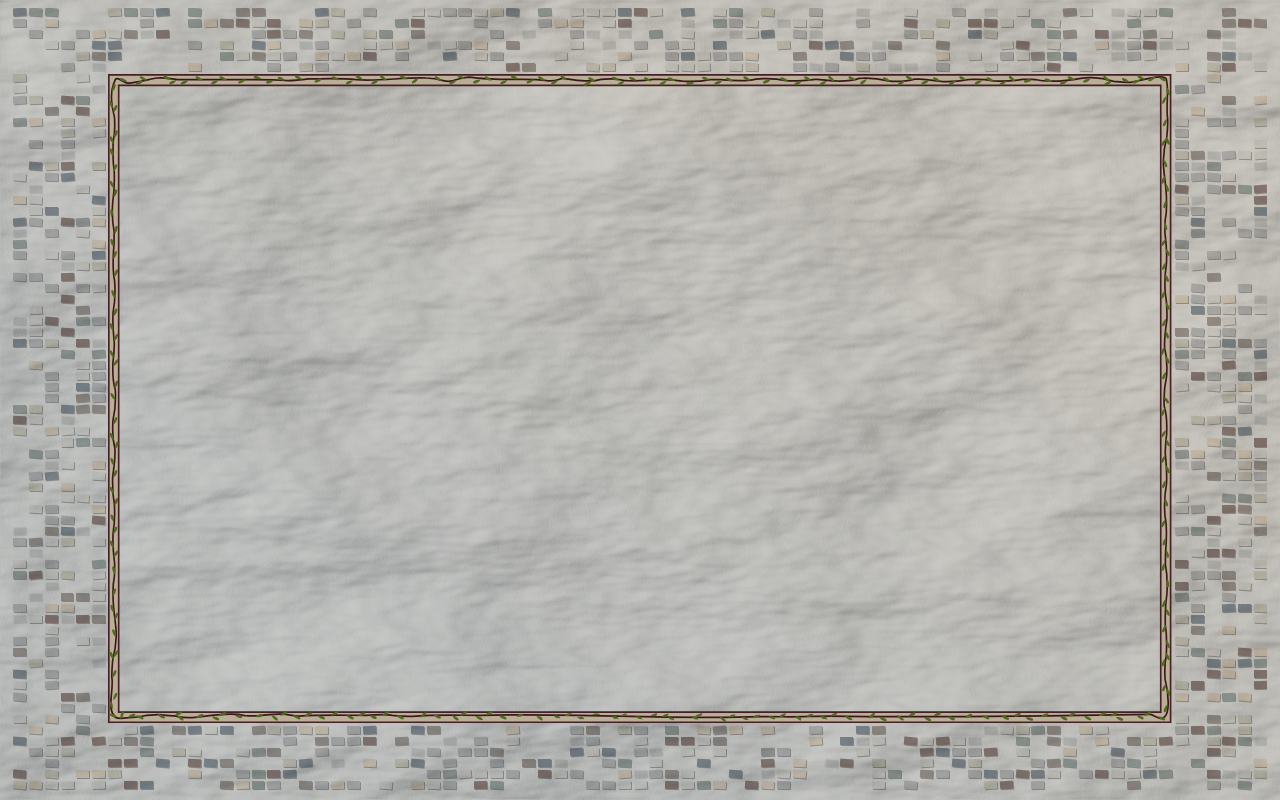
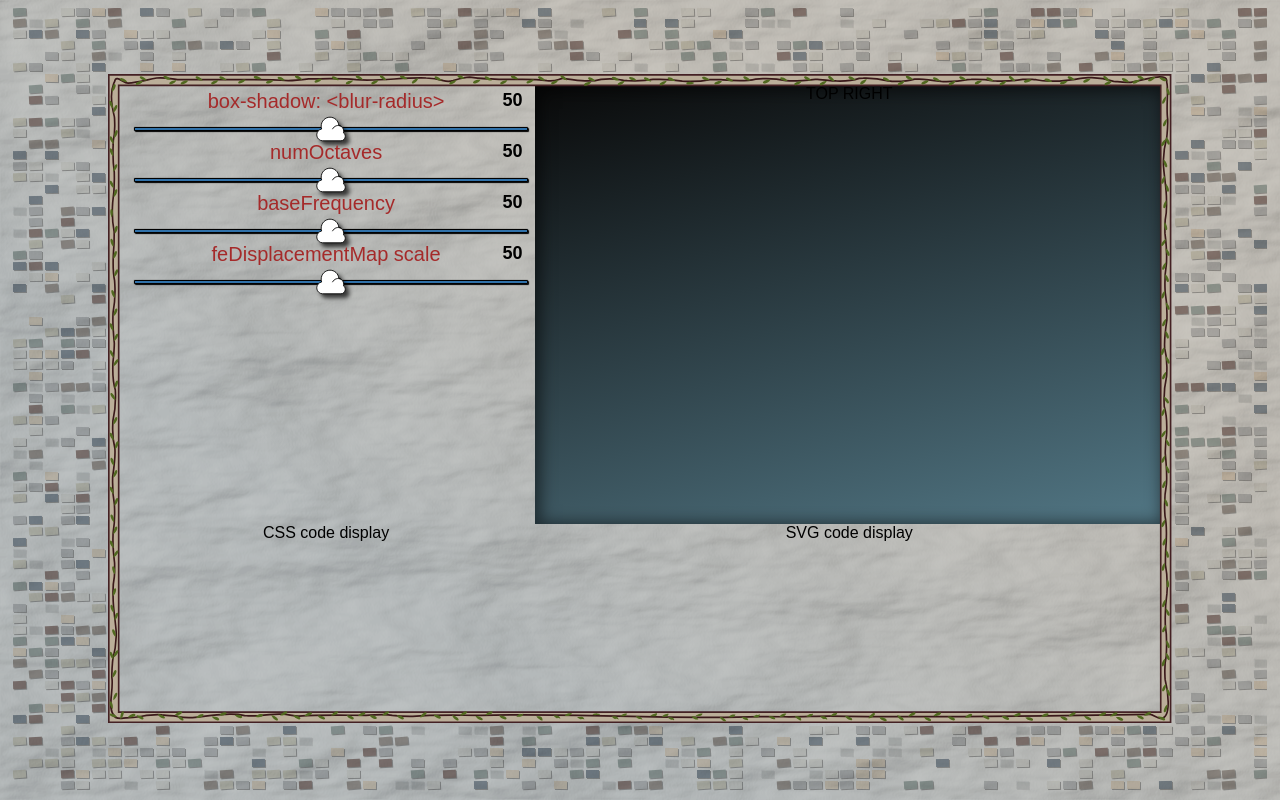
Before and after one commit to beauhaus/Nephele, a React (Vite) app: page / in a window 1280 px wide. Built offline with nearby package versions, Linux system fonts and the light colour scheme; a web font is replaced by a local one.

Commit message:
exploiting one call to Math.rand() to be used in color choice and orientation of each <Tile/>

```diff
--- a/src/AppGridWrapper.js
+++ b/src/AppGridWrapper.js
@@ -8,22 +8,44 @@ const StyledWrapper = styled.div`
 `;
 const tilesArray = new Array(1700).fill(""); //2000
 // randNums 1700 ..
+const rando = () => {
+  return Math.random();
+};
+/* exploiting one call to Math.rand() to be used for both
+ * random color choices and random orientation
+ * within <Tile/>
+ */
+const randoArr = length => {
+  const tilesArray = [];
+  var r = rando();
+  for (let i = 0; i < length; i++) {
+    tilesArray[i] = r;
+    r = r / 3;
+    r = r * 1000;
+    r = r - Math.floor(r);
+  }
+  return tilesArray;
+};
+
+const arrMaker = length => {
+  const arr = randoArr(length);
+  return arr;
+};
 
 const AppGridWrapper = () => {
+  const myArr = arrMaker(1700);
   return (
     <StyledWrapper id="app-grid-wrapper">
-      {tilesArray.map((item, idx) => (
-        <Tile
-          key={idx}
-          rando={Math.floor(Math.random() * 11 - 5)}
-          rando2={Math.floor(Math.random() * 21) - 1}
-        />
-      ))}
+      {tilesArray.map((item, idx) => {
+        return (
+          <Tile
+            key={idx}
+            randoDirection={Math.floor(myArr[idx] * 11 - 5)}
+            randoColors={Math.floor(myArr[idx] * 21) - 1}
+          />
+        );
+      })}
       <MainToolComponent />
-      {/*
-            orientRand = {randNums[idx]}
-      <Tiles />
-    */}
     </StyledWrapper>
   );
 };
--- a/src/CloudDisplay.js
+++ b/src/CloudDisplay.js
@@ -23,9 +23,7 @@ const CloudDisplay = props => {
 
   return (
     <StyledCloudDisplay className="cloud-display">
-      <h2 className="annotation">
-        <i>CLOUD DISPLAY</i>
-      </h2>
+      {"<h1>cloud display</h1>"}
     </StyledCloudDisplay>
   );
 };
--- a/src/MainToolComponent.js
+++ b/src/MainToolComponent.js
@@ -1,6 +1,6 @@
 import React from "react";
 import styled from "styled-components";
-// import Slider from "./Slider";
+import Slider from "./Slider";
 // import CloudDisplay from "./CloudDisplay";
 import OuterFrame from "./OuterFrame";
 // import zeusCoding from "./images/zeuscoding.svg";
@@ -10,39 +10,50 @@ const StyledToolComp = styled.main`
   display: grid;
   grid-template-columns: repeat(10, 1fr);
   grid-template-rows: repeat(10, 1fr);
-  grid-gap: 10px;
+  /* grid-gap: 10px; */
   position: relative;
-  /* border: 1px solid fuchsia; */
+  padding: 1% 0.8%;
+  & section {
+    font-family: sans-serif;
+  }
+  & .slider-container {
+    grid-area: 1/1/8/5;
+  }
+  & .cloud-display {
+    grid-area: 1/5/8/-1;
+  }
+  & .css-code-display {
+    grid-area: 8/1/-1/5;
+  }
+  & .svg-code-display {
+    grid-area: 8/5/-1/-1;
+  }
 `;
 
 const MainToolComponent = () => {
   return (
     <StyledToolComp className="main-display">
       <OuterFrame />
+      <section className="slider-container">
+        <Slider attrReference="box-shadow: <blur-radius>" />
+        <Slider attrReference="numOctaves" min="0" max="10" />
+        <Slider attrReference="baseFrequency" />
+        <Slider attrReference="feDisplacementMap scale" />
+      </section>
+      <section className="cloud-display">TOP RIGHT</section>
+      <section className="css-code-display">CSS code display</section>
+      <section className="svg-code-display">SVG code display</section>
       {/**
-        <div className="slider-cont">1</div>
-        <div className="slider-cont">2</div>
-        <div className="slider-cont">3</div>
-        <div className="slider-cont">4</div>
       <div className="cloud-display">CloudDisplay</div>
       <div>CodeDisplay</div>
       <div>bottom Left</div>
-
         <header>
           <h1 id="title">Nephele</h1>
         </header>
-      <aside className="aside-left">
-      <Slider attrReference="box-shadow: <blur-radius>" />
-      <Slider attrReference="numOctaves" min="0" max="10" />
-      <Slider attrReference="baseFrequency" />
-      <Slider attrReference="feDisplacementMap scale" />
-      </aside>
       <CloudDisplay />
 
       <div className="code-display">
-      <h1 className="annotation">
-      <i>(Code Display)</i>
-      </h1>
+
       <img id="zeus" src={zeusCoding} alt="Zeus coding a cloud" />
       </div>
     */}
--- a/src/Slider.js
+++ b/src/Slider.js
@@ -1,8 +1,8 @@
 import React, { useState } from "react";
 import styled from "styled-components";
+import cloudThumbIcon from "./images/cloud_thumb.svg";
 
-// const sliderThumbStyles = props => props;
-const SliderWrapper = styled.div`
+const SliderWrapper = styled.section`
   font-family: "Stylish", sans-serif;
   font-size: 2rem;
   font-weight: 200;
@@ -23,8 +23,73 @@ const SliderWrapper = styled.div`
     cursor: pointer;
     background: transparent;
   }
-  & input[type="range"]::-webkit-slider-thumb {
+  input[type="range"]:focus {
+    outline: none; /* Removes the blue border. You should probably do some kind of focus styling for accessibility reasons though. */
   }
+
+  input[type="range"]::-webkit-slider-thumb {
+    -webkit-appearance: none;
+    border-width: 0px;
+    height: 30px;
+    width: 30px;
+    /* background: #ffffff; */
+    background: orangered;
+    background: url(${cloudThumbIcon});
+
+    background-size: contain;
+    background-repeat: no-repeat;
+    /* background-attachment: fixed; */
+    background-position: center top;
+    cursor: pointer;
+    margin-top: -14px; /* You need to specify a margin in Chrome, but in Firefox and IE it is automatic */
+    filter: drop-shadow(4px 4px 2px rgba(0, 0, 0, 0.7));
+  }
+
+  input[type="range"]::-moz-range-thumb {
+    border-width: 0px;
+    height: 30px;
+    width: 30px;
+    background: url(${cloudThumbIcon});
+    background-size: contain;
+    background-repeat: no-repeat;
+    background-position: center top;
+    cursor: pointer;
+    filter: drop-shadow(4px 4px 2px rgba(0, 0, 0, 0.7));
+  }
+  /* All the same stuff for IE */
+  input[type="range"]::-ms-thumb {
+    box-shadow: 1px 1px 1px #000000, 0px 0px 1px #0d0d0d;
+    border: 1px solid #000000;
+    height: 36px;
+    width: 10px;
+    border-radius: 50%;
+    background: #ffffff;
+    cursor: pointer;
+    background: url({${cloudThumbIcon}});
+  }
+  input[type="range"]::-webkit-slider-runnable-track {
+    width: 100%;
+    height: 0.4rem;
+    cursor: pointer;
+    box-shadow: 1px 1px 1px #000000, 0px 0px 1px #0d0d0d;
+    background: #3071a9;
+    border-radius: 0.1rem;
+    border: 0.2px solid #010101;
+  }
+
+  input[type="range"]:focus::-webkit-slider-runnable-track {
+    background: #367ebd;
+  }
+
+  input[type="range"]::-moz-range-track {
+    height: 0.4rem;
+    cursor: pointer;
+    box-shadow: 1px 1px 1px #000000, 0px 0px 1px #0d0d0d;
+    background: #3071a9;
+    border-radius: 0.1rem;
+    border: 0.2px solid #010101;
+  }
+
   & .attr-reference {
     color: brown;
   }
--- a/src/TextureBG.js
+++ b/src/TextureBG.js
@@ -4,7 +4,7 @@ import styled from "styled-components";
 const StyledTextureBG = styled.svg`
   width: 100%;
   height: 100%;
-  opacity: 0.7;
+  opacity: 0.5;
   rect {
     filter: url(#paperBG);
   }
--- a/src/Tile.js
+++ b/src/Tile.js
@@ -24,10 +24,10 @@ const tileColors = [
   "transparent"
 ];
 
-const uniqTile = ({ rando, rando2 }) => {
+const uniqTile = ({ randoDirection, randoColors }) => {
   return `
-  transform: rotate(${rando}deg);
-  background-color:${tileColors[rando2]};
+  transform: rotate(${randoDirection}deg);
+  background-color:${tileColors[randoColors]};
   filter: drop-shadow(1px 1px 0.5px rgba(39, 38, 38, 0.5));
   `;
 };
@@ -36,7 +36,6 @@ const StyledTile = styled.div`
   color: brown;
   opacity: 0.7;
   font-size: 1.4rem;
-  font-family: sans-serif; /* temp */
   ${props => uniqTile(props)};
   mix-blend-mode: multiply;
 `;
@@ -45,8 +44,8 @@ const Tile = props => {
   return (
     <StyledTile
       className="tile-elem"
-      rando={props.rando}
-      rando2={props.rando2}
+      randoDirection={props.randoDirection}
+      randoColors={props.randoColors}
     />
   );
 };
--- a/src/style.css
+++ b/src/style.css
@@ -69,13 +69,11 @@ h2,
 h3 {
   margin-bottom: 0;
 }
-.aside-left {
+/* .aside-left {
   grid-row: 2;
   grid-column: 1/3;
-}
+} */
 .cloud-display {
-  grid-row: 1/3;
-  grid-column: 3/-1;
   background: linear-gradient(165deg, #090909 0%, #527785 100%);
   box-shadow: inset 2px 2px 15px 4px rgba(0, 0, 0, 0.5);
 }
@@ -84,90 +82,6 @@ h3 {
 /*** INPUTS AND SLIDERS ***/
 /**************************/
 
-input[type="range"]:focus {
-  outline: none; /* Removes the blue border. You should probably do some kind of focus styling for accessibility reasons though. */
-}
-
-input[type="range"]::-webkit-slider-thumb {
-  -webkit-appearance: none;
-  border-width: 0px;
-  height: 30px;
-  width: 30px;
-  /* background: #ffffff; */
-  background: orangered;
-  background: url("./images/cloud_thumb.svg");
-
-  background-size: contain;
-  background-repeat: no-repeat;
-  /* background-attachment: fixed; */
-  background-position: center top;
-  cursor: pointer;
-  margin-top: -14px; /* You need to specify a margin in Chrome, but in Firefox and IE it is automatic */
-  filter: drop-shadow(4px 4px 2px rgba(0, 0, 0, 0.7));
-}
-
-input[type="range"]::-moz-range-thumb {
-  border-width: 0px;
-  height: 30px;
-  width: 30px;
-  background: url("./images/cloud_thumb.svg");
-  background-size: contain;
-  background-repeat: no-repeat;
-  background-position: center top;
-  cursor: pointer;
-  filter: drop-shadow(4px 4px 2px rgba(0, 0, 0, 0.7));
-}
-/* All the same stuff for IE */
-input[type="range"]::-ms-thumb {
-  box-shadow: 1px 1px 1px #000000, 0px 0px 1px #0d0d0d;
-  border: 1px solid #000000;
-  height: 36px;
-  width: 10px;
-  border-radius: 50%;
-  background: #ffffff;
-  /* background-image: url("./images/cloud_thumb.svg"); */
-  cursor: pointer;
-}
-input[type="range"]::-webkit-slider-runnable-track {
-  width: 100%;
-  height: 0.4rem;
-  cursor: pointer;
-  box-shadow: 1px 1px 1px #000000, 0px 0px 1px #0d0d0d;
-  background: #3071a9;
-  border-radius: 0.1rem;
-  border: 0.2px solid #010101;
-}
-
-input[type="range"]:focus::-webkit-slider-runnable-track {
-  background: #367ebd;
-}
-
-input[type="range"]::-moz-range-track {
-  height: 0.4rem;
-  cursor: pointer;
-  box-shadow: 1px 1px 1px #000000, 0px 0px 1px #0d0d0d;
-  background: #3071a9;
-  border-radius: 0.1rem;
-  border: 0.2px solid #010101;
-}
-.code-display {
-  position: absolute;
-  height: 100%;
-  width: 100%;
-  top: 12px;
-  right: 12px;
-  /* margin-bottom: 12px; */
-  /* margin-right: 12px; */
-  grid-row: 3/-1;
-  grid-column: 3/-1;
-  /* border: 1px solid green; */
-}
-
-.annotation {
-  font-family: "Trebuchet MS", sans-serif;
-  font-weight: 100;
-  font-size: 3rem;
-}
 #zeus {
   /* width: 18rem; */
   position: absolute;
@@ -198,9 +112,10 @@ input[type="range"]::-moz-range-track {
   color: rgba(236, 230, 219, 0.904);
   color: #bdb7ac;
   color: rgba(192, 194, 197, 1);
-  color: #816660;
+  color: #424040;
   color: #dddbd6;
-  -moz-border-bottom-colors: #000;
+  color: #dfddd7;
+  -moz-border-bottom-colors: #272626;
   /* border-bottom-width: 2px; */
 }
 
```
